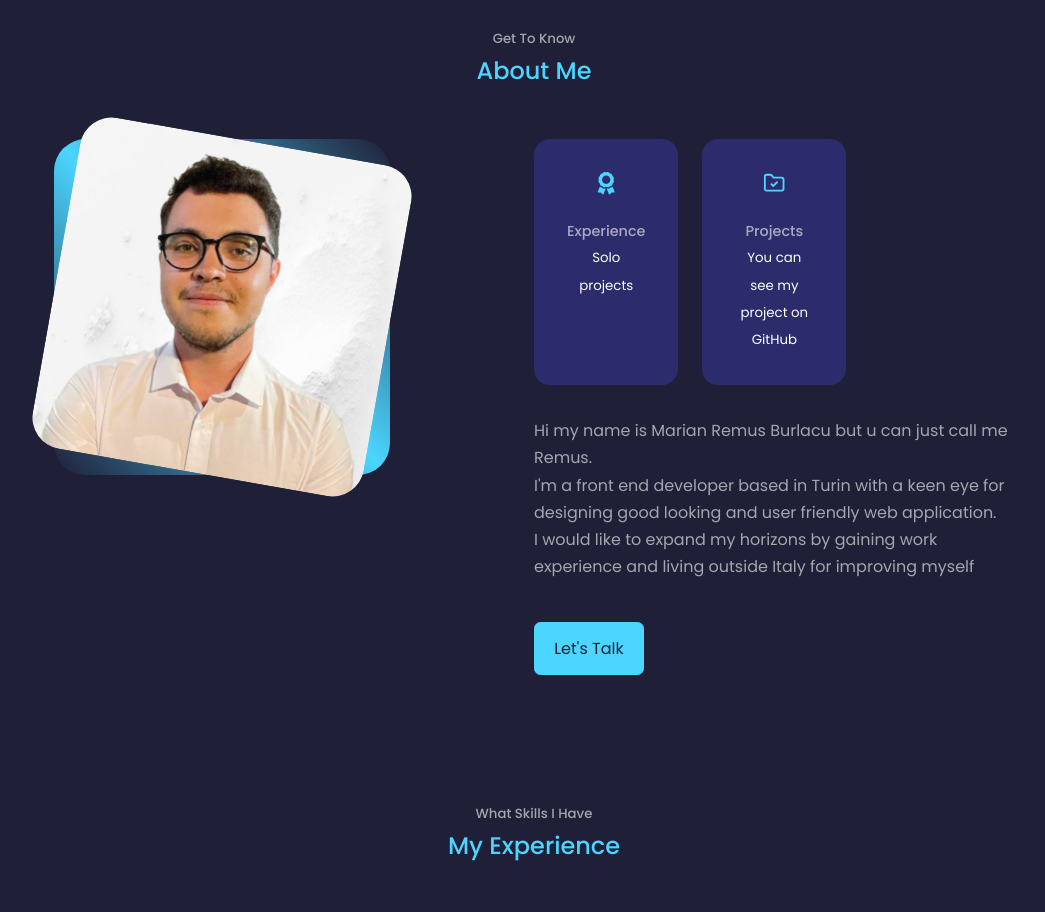
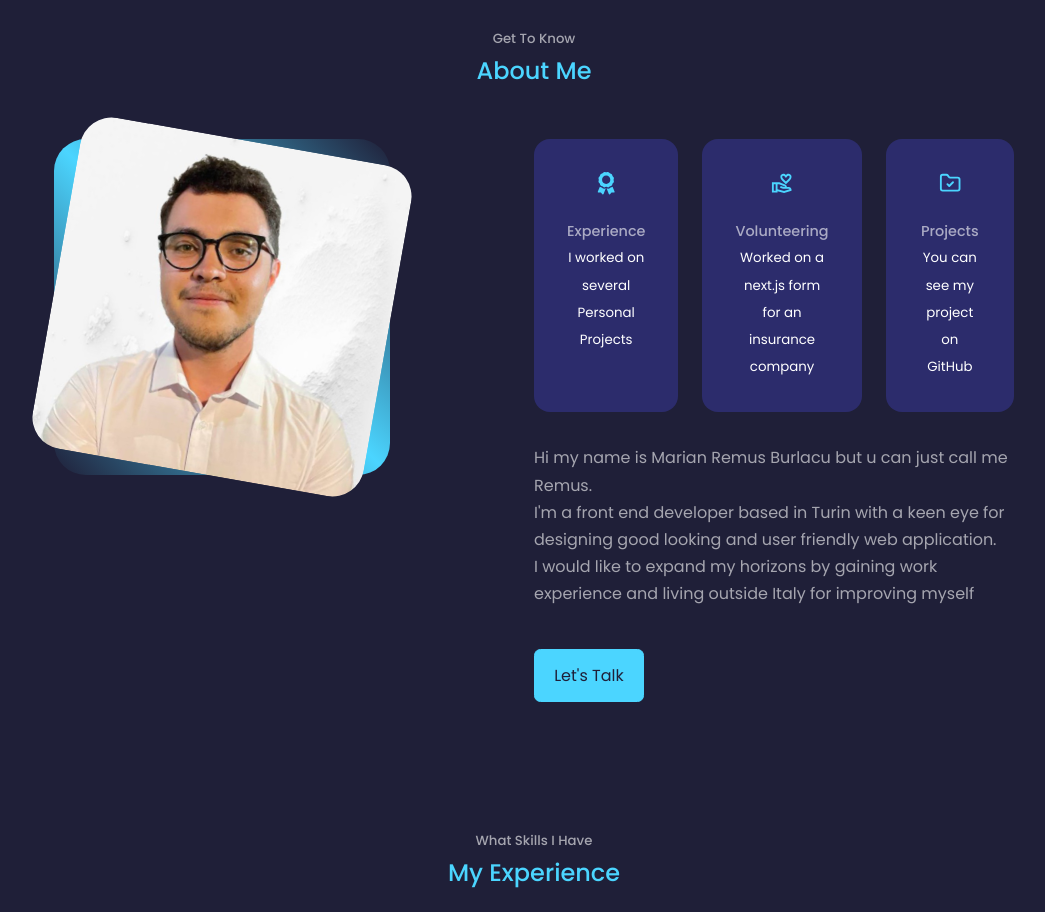
Before and after one commit to remus00/ReactPortfolio, a React (Create React App) app: page / in a window 1280 px wide. Shown: the part 900-1812 px from the top of the page, without its empty margins (106-1151 px from the left). Built offline with nearby package versions, Linux system fonts and the light colour scheme.

Commit message:
adding stuff to the about me

```diff
--- a/src/components/about/About.jsx
+++ b/src/components/about/About.jsx
@@ -4,6 +4,7 @@ import square from "../../assets/square.png";
 import { FaAward } from "react-icons/fa";
 import { FiUsers } from "react-icons/fi";
 import { LuFolderCheck } from "react-icons/lu";
+import { MdOutlineVolunteerActivism } from "react-icons/md";
 
 const About = () => {
     return (
@@ -23,7 +24,16 @@ const About = () => {
                         <article className="about__card">
                             <FaAward className="about__icon" />
                             <h5>Experience</h5>
-                            <small>Solo projects</small>
+                            <small>I worked on several Personal Projects</small>
+                        </article>
+
+                        <article className="about__card">
+                            <MdOutlineVolunteerActivism className="about__icon" />
+                            <h5>Volunteering</h5>
+                            <small>
+                                Worked on a next.js form for an insurance
+                                company
+                            </small>
                         </article>
 
                         <article className="about__card">
--- a/src/components/header/Header.jsx
+++ b/src/components/header/Header.jsx
@@ -1,8 +1,8 @@
-import React from 'react'
-import './header.css'
-import CTA from './CTA'
-import photo from '../../assets/photo.png'
-import HeaderSocials from './HeaderSocials'
+import React from "react";
+import "./header.css";
+import CTA from "./CTA";
+import photo from "../../assets/photo.png";
+import HeaderSocials from "./HeaderSocials";
 
 const Header = () => {
     return (
@@ -11,17 +11,19 @@ const Header = () => {
                 <h5>Hello I'm</h5>
                 <h1>Marian Remus Burlacu</h1>
                 <h5 className="text-light">Frontend Developer</h5>
-                <CTA/>
-                <HeaderSocials/>
+                <CTA />
+                <HeaderSocials />
 
                 <div className="me">
-                    <img src={photo} alt="me"/>
+                    <img src={photo} alt="me" />
                 </div>
 
-                <a href="#contact" className='scroll__down'>Scroll Down</a>
+                <a href="#contacts" className="scroll__down">
+                    Scroll Down
+                </a>
             </div>
         </header>
-    )
-}
+    );
+};
 
-export default Header
+export default Header;
```
